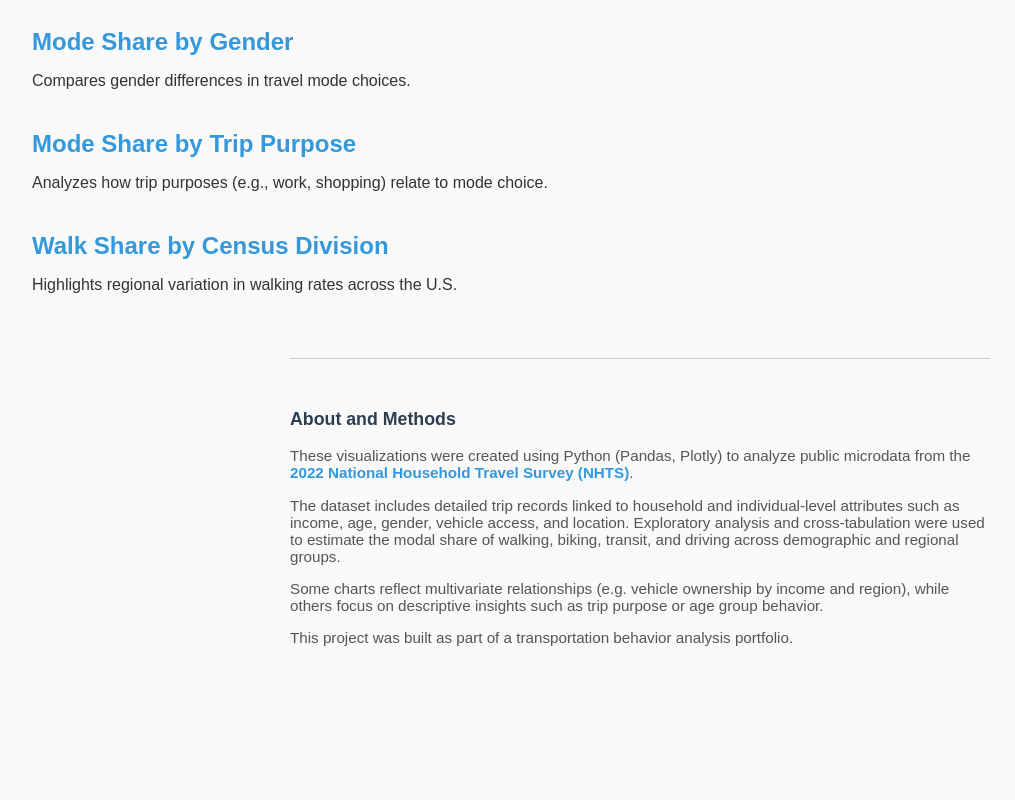
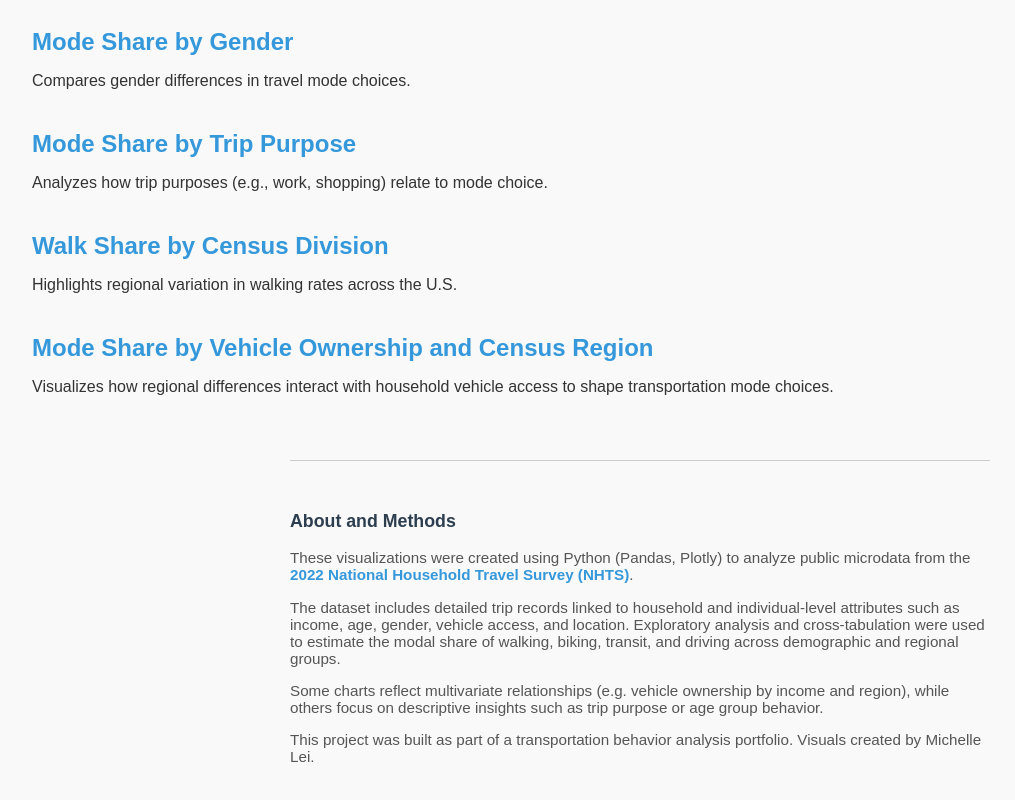
Before and after one commit to leimic/NHTS_Travel, a plain HTML site: page index.html in a window 1280 px wide. Shown: the part 584-1384 px from the top of the page, without its empty margins (0-1015 px from the left). Before the commit the page ends 1277 px from the top, so only its background shows below. Drawn offline with Linux system fonts and the light colour scheme.

Commit message:
Update index.html
added additional visual

```diff
--- a/index.html
+++ b/index.html
@@ -94,6 +94,11 @@
     <p>Highlights regional variation in walking rates across the U.S.</p>
   </div>
 
+  <div class="section">
+	<h2><a href="mode_share_by_vehicle_and_region.html">Mode Share by Vehicle Ownership and Census Region</a></h2>
+	<p>Visualizes how regional differences interact with household vehicle access to shape transportation mode choices.</p>
+  </div>
+
   <div class="footer">
     <h3>About and Methods</h3>
     <p>
@@ -110,7 +115,7 @@
       focus on descriptive insights such as trip purpose or age group behavior.
     </p>
     <p>
-      This project was built as part of a transportation behavior analysis portfolio.
+      This project was built as part of a transportation behavior analysis portfolio. Visuals created by Michelle Lei.
     </p>
   </div>
 </body>
```
